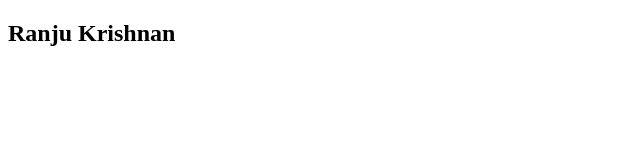
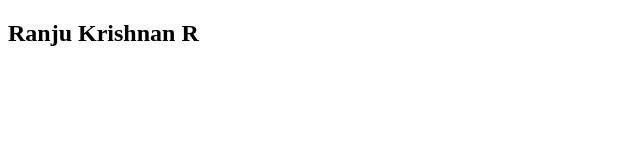
Before and after one commit to RanjuKrishnan/New-Folder, a plain HTML site: page index.html/index.html in a window 1280 px wide. Shown: the full height of the page, 0-640 px from the left. Drawn offline with Linux system fonts and the light colour scheme.

Commit message:
updated index page

```diff
--- a/index.html/index.html
+++ b/index.html/index.html
@@ -6,6 +6,6 @@
     <title>Document</title>
 </head>
 <body>
-    <h2>Ranju Krishnan</h2>
+    <h2>Ranju Krishnan R</h2>
 </body>
 </html>
```
